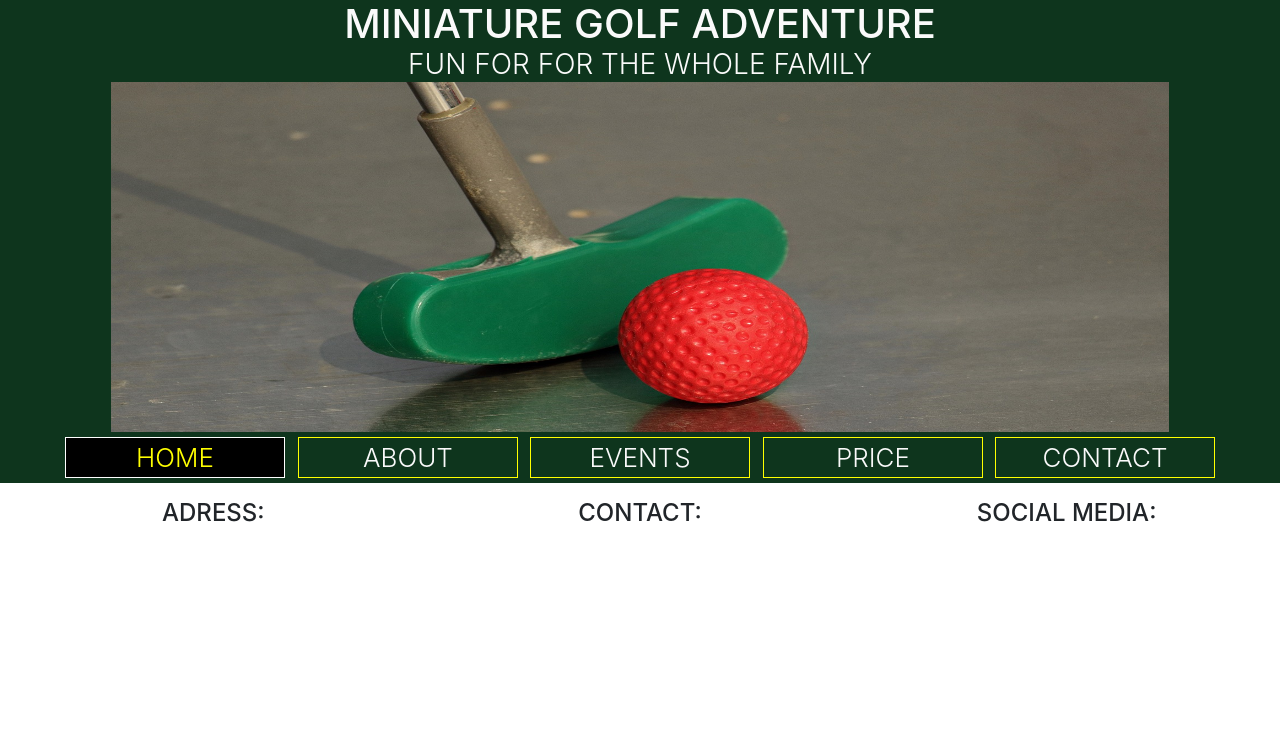
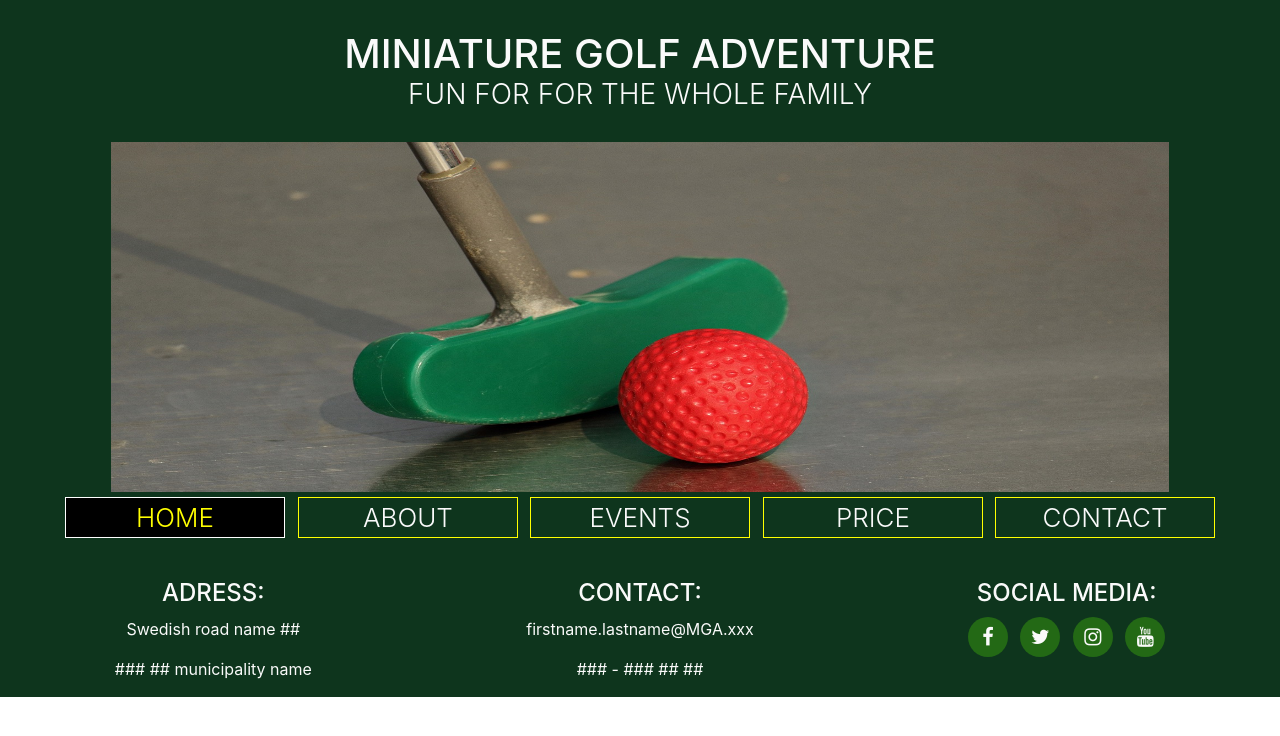
Before and after one commit to 92an/Minigolf-Milestone-Project-1, a plain HTML site: page index.html in a window 1280 px wide. Drawn offline with nearby package versions, Linux system fonts and the light colour scheme.

Commit message:
footer complete

```diff
--- a/assets/css/style.css
+++ b/assets/css/style.css
@@ -34,6 +34,14 @@ h1, h2, h3, h4, h5, h6 {
     text-transform: uppercase;
 }
 
+.inlineBlock {
+    display: inline-block;
+}
+
+.block {
+    display: block;
+}
+
 /*---------------  hover.css effects */
 
 .hvr-sweep-to-right:before {
@@ -50,6 +58,11 @@ h1, h2, h3, h4, h5, h6 {
     color: #fafafa
 }
 
+.titleSection {
+    padding-top: 30px;
+    padding-bottom: 30px;
+}
+
 .bannerImage {
     display: block;
     margin-right: auto;
@@ -58,11 +71,14 @@ h1, h2, h3, h4, h5, h6 {
     height: 350px;
 }
 
+.navContainer {
+    margin: 0;
+    background-color: #0e351d;
+}
+
 .list-inline-item {
     margin: 10px,0;
 }
-
-
 
 .menuItem {
     display: inline-block;
@@ -107,3 +123,42 @@ h1, h2, h3, h4, h5, h6 {
     text-decoration: none;
     color: yellow;
 }
+
+
+/*---------------  Footer */
+
+footer {
+    background-color: #0e351d;
+    color: #fafafa;
+    min-height: 100px;
+    margin: 0;
+}
+
+footer p {
+    margin-top: 10px;
+    text-align: center;
+}
+
+.socialMediaLinks {
+    margin: 10px 0;
+}
+
+.socialMediaLinks li a i {
+    width: 40px;
+    height: 40px;
+    padding: 10px 10px;
+    border-radius: 50%;
+    font-size: 20px;
+    text-align: center;
+    color: #fafafa;
+    background: #236915
+}
+
+.socialMediaLinks li a i:hover {
+    background: black;
+    color: yellow;
+}
+
+#footerRow {
+    padding-top: 20px;
+}
--- a/index.html
+++ b/index.html
@@ -60,15 +60,45 @@
 
 
 <footer class="container-fluid">
-    <div class="row">
+    <div id="footerRow" class="row">
         <div class="col-sm-4">
             <h4 class="uppercase sectionHeading text-center">Adress:</h4>
+            <p class="block">Swedish road name ##</p>
+            <p class="block">### ## municipality name</p>
         </div>
         <div class="col-sm-4">
             <h4 class="uppercase sectionHeading text-center">Contact:</h4>
+            <p class="block">firstname.lastname@MGA.xxx</p>
+            <p class="block">### - ### ## ##</p>
         </div>
         <div class="col-sm-4">
             <h4 class="uppercase sectionHeading text-center">Social Media:</h4>
+            <ul class="list-inline socialMediaLinks text-center">
+                <li class="list-inline-item">
+                    <a href="https://www.facebook.com/" target="_blank">
+                        <i class="fa fa-facebook" aria-hidden="true"></i>
+                        <span class="sr-only">Facebook</span>
+                    </a>
+                </li>
+                <li class="list-inline-item">
+                     <a href="https://www.twitter.com/" target="_blank">
+                        <i class="fa fa-twitter" aria-hidden="true"></i>
+                        <span class="sr-only">Twitter</span>
+                    </a>
+                </li>
+                <li class="list-inline-item">
+                    <a href="https://www.instagram.com/" target="_blank">
+                        <i class="fa fa-instagram" aria-hidden="true"></i>
+                        <span class="sr-only">Instagram</span>
+                    </a>
+                </li>
+                <li class="list-inline-item">
+                    <a href="https://www.youtube.com/" target="_blank">
+                        <i class="fa fa-youtube" aria-hidden="true"></i>
+                        <span class="sr-only">Youtube</span>
+                    </a>
+                </li>
+            </ul>
         </div>
     </div>
 </footer>
```
